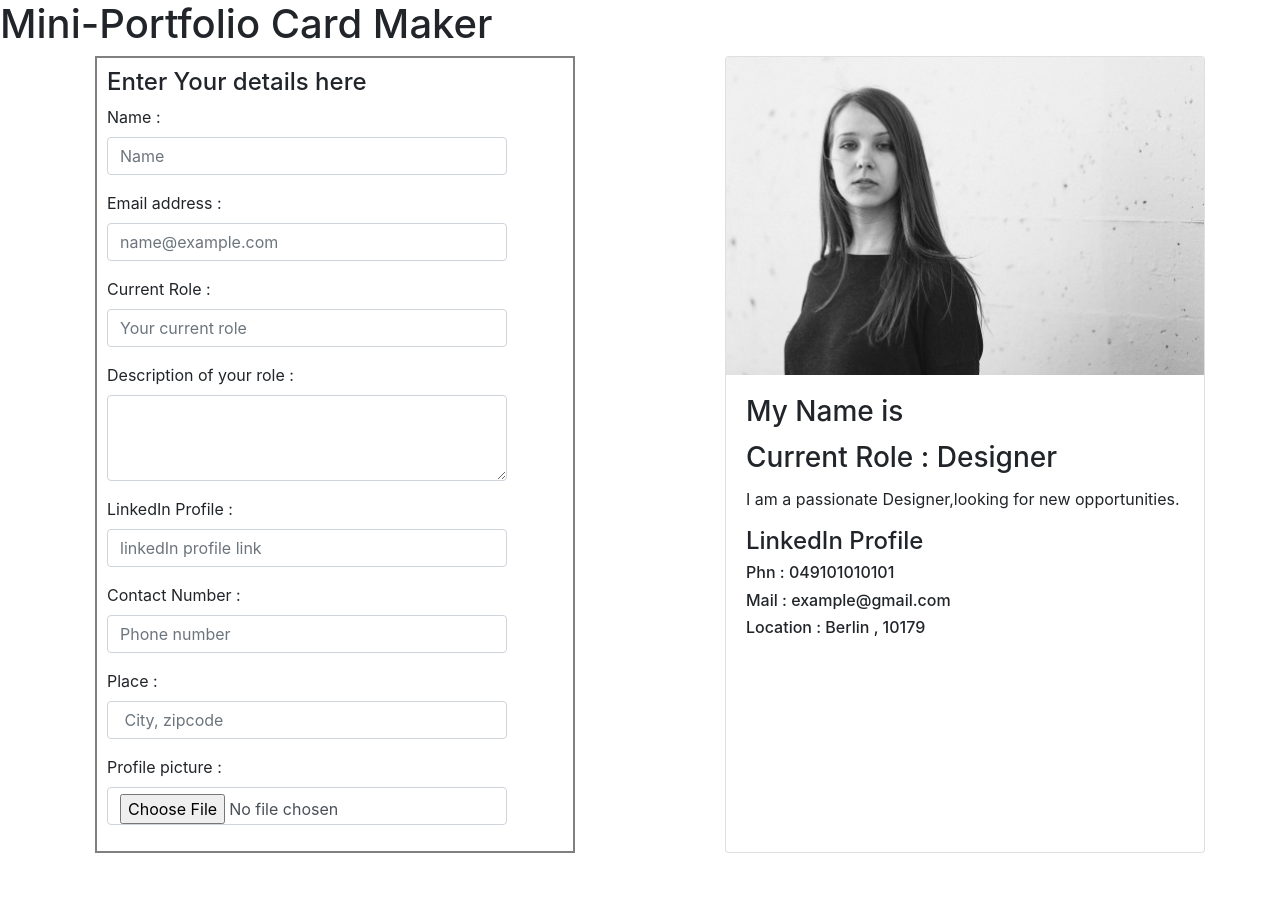
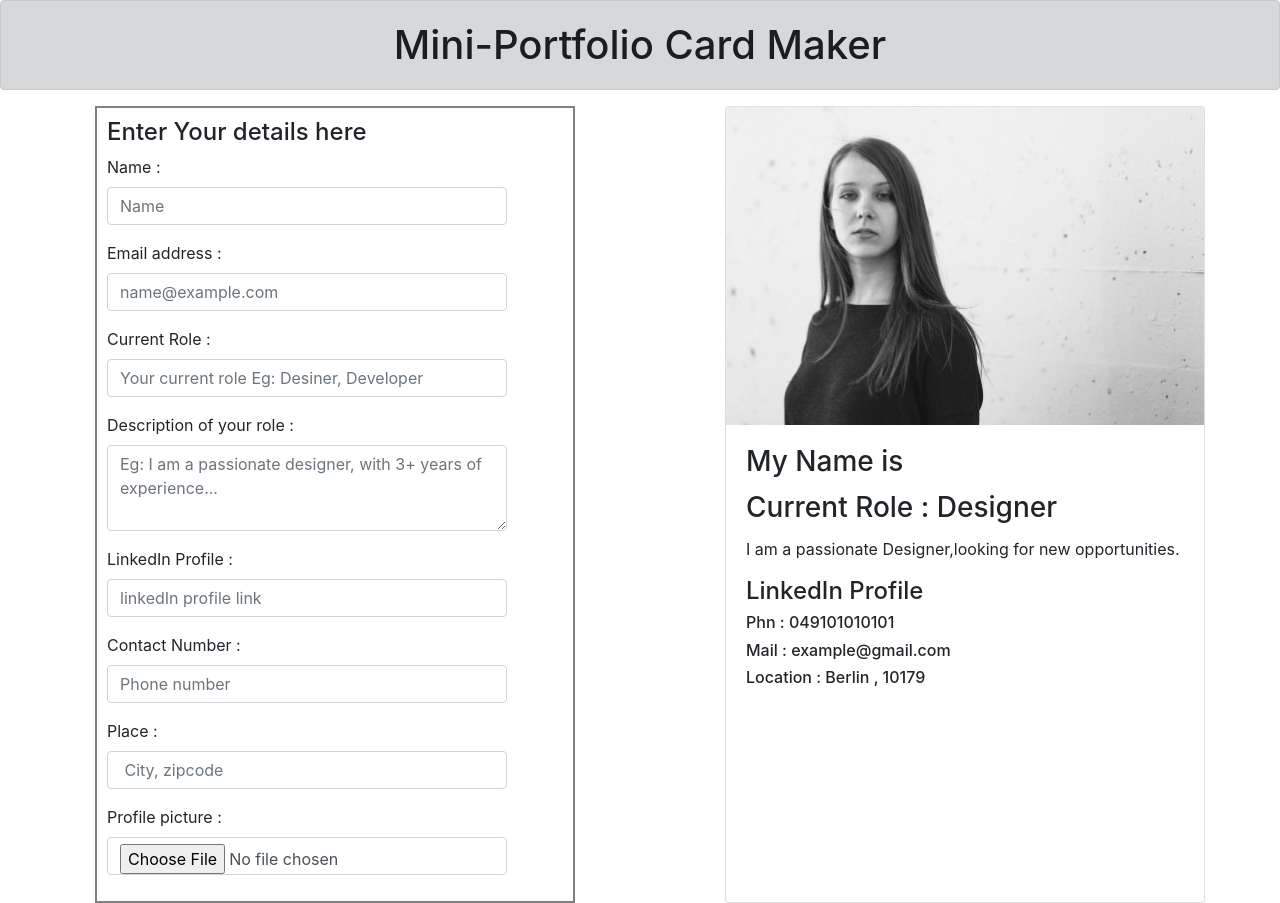
Before and after one commit to shamseena-dev/mini-portfolio-card-maker, a plain HTML site: page index.html in a window 1280 px wide. Before the commit the page ends 853 px from the top, so only its background shows below. Drawn offline with nearby package versions, Linux system fonts and the light colour scheme.

Commit message:
edited index.file

```diff
--- a/index.html
+++ b/index.html
@@ -10,7 +10,7 @@
 </head>
 <body>
 <header>
-	<h1> Mini-Portfolio Card Maker</h1>
+	<h1 class="header1 alert alert-dark text-center"> Mini-Portfolio Card Maker</h1>
 </header>
 <section id="flexContainer">
 <!--Form -->
@@ -27,11 +27,11 @@
   </div>
   <div class="form-group">
     <label for="exampleFormControlInput3">Current Role :</label>
-    <input type="text" class="form-control" id="exampleFormControlInput3" placeholder="Your current role">
+    <input type="text" class="form-control" id="exampleFormControlInput3" placeholder="Your current role Eg: Desiner, Developer">
   </div>
   <div class="form-group">
     <label for="exampleFormControlTextarea1">Description of your role : </label>
-    <textarea class="form-control" id="exampleFormControlTextarea1" rows="3"></textarea>
+    <textarea class="form-control" id="exampleFormControlTextarea1" rows="3" placeholder="Eg: I am a passionate designer, with 3+ years of experience..."></textarea>
   </div>
   <div class="form-group">
     <label for="exampleFormControlInput4">LinkedIn Profile :</label>
--- a/style.css
+++ b/style.css
@@ -1,3 +1,6 @@
+.header1{
+   padding:20px;
+ }
 .form{
 	width:25rem;
 }
```
Also changed, not shown: script.js (added).
